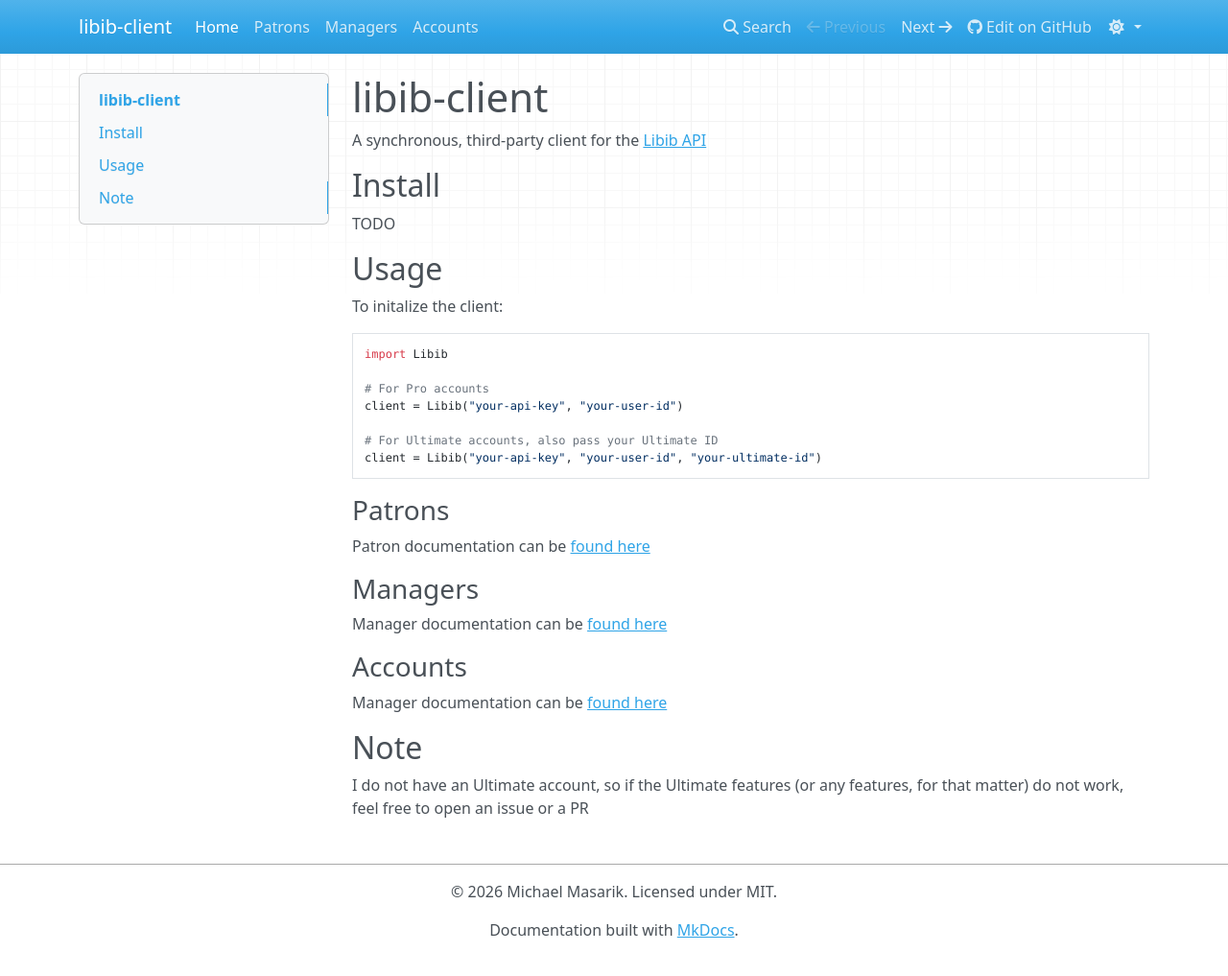
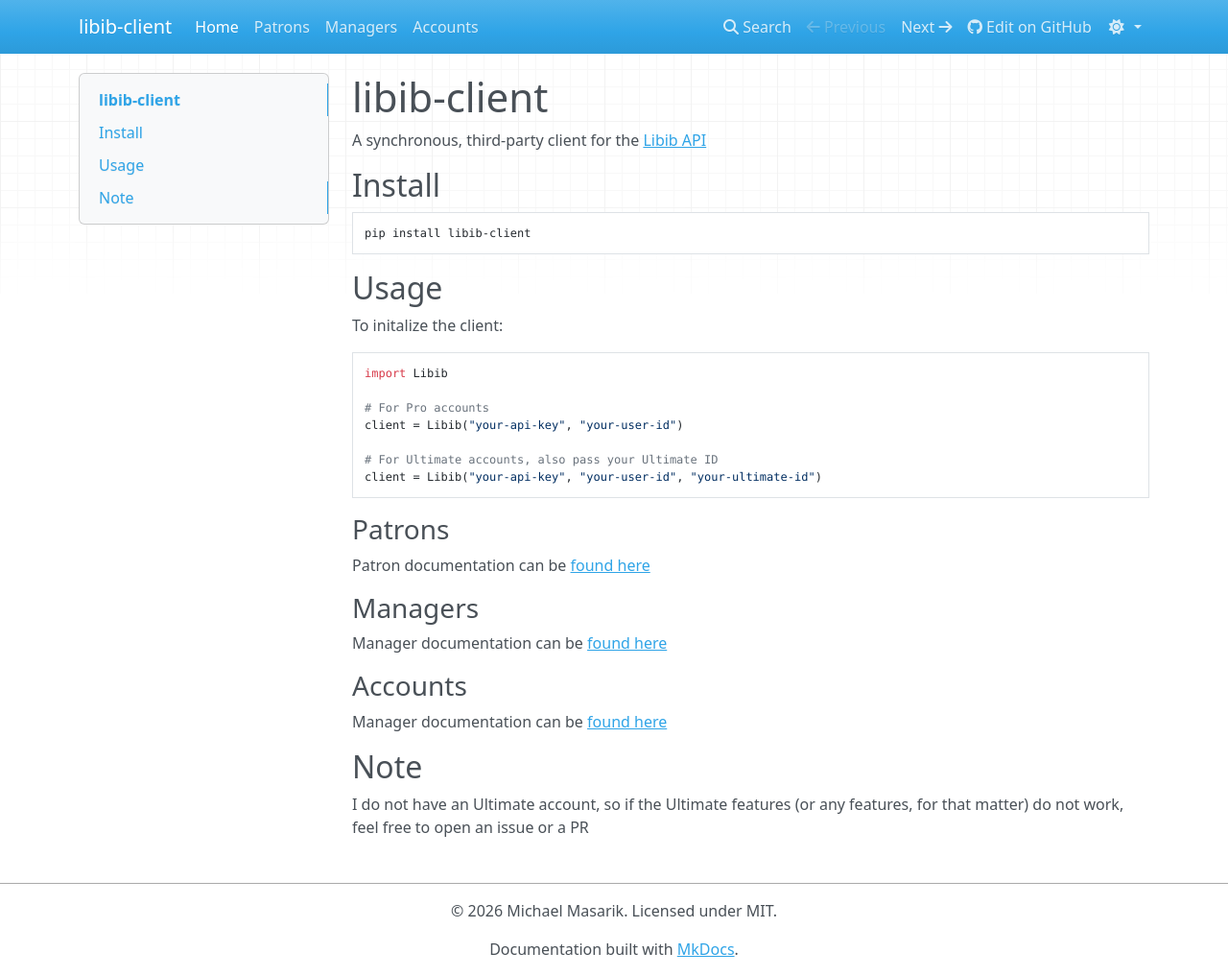
Before and after one commit to michael-masarik/libib-client, an MkDocs documentation site: the page built from docs/index.md, in a window 1280 px wide and 1017 px high. Shown: the whole window at 96% size. Built offline with MkDocs 1.6.1, drawn with Linux system fonts in a browser that asks for light colours; nearby versions of some CDN libraries.

Commit message:
Documentation update

````diff
--- a/docs/index.md
+++ b/docs/index.md
@@ -2,7 +2,9 @@
 A synchronous, third-party client for the [Libib API](https://support.libib.com/rest-api/introduction.html)
 
 ## Install
-TODO
+```shell
+pip install libib-client
+```
 
 ## Usage
 
````
